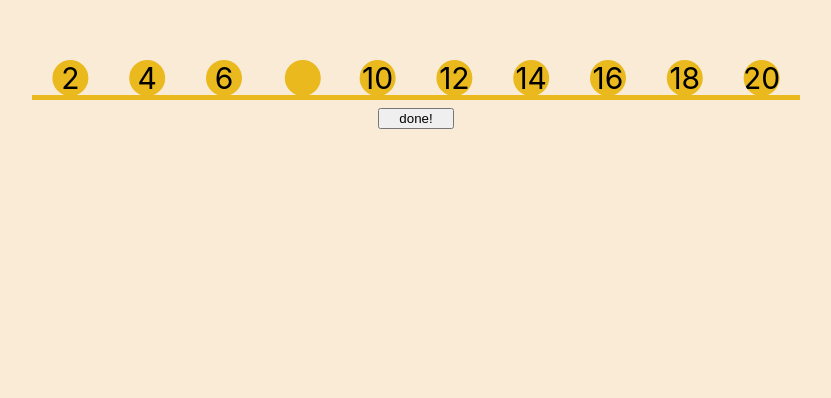
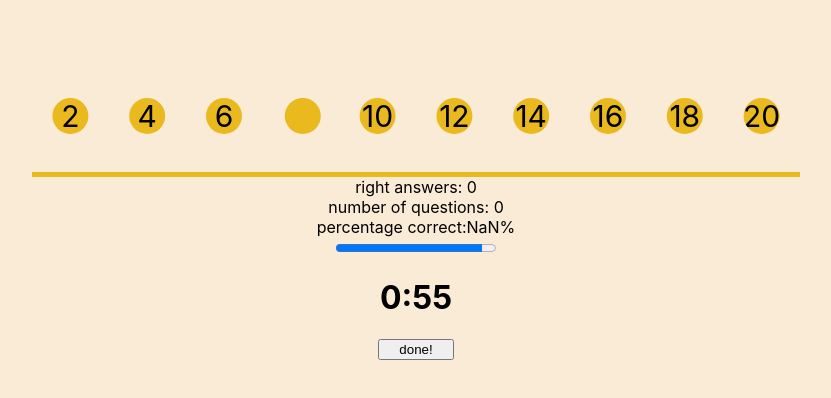
Before and after one commit to SchoolOfCode/final-project_front-end-full-stack-fam, a React (Create React App) app in the folder frontend-final-project/: page /activity in a window 1280 px wide. Shown: the part 300-698 px from the top of the page, without its empty margins (224-1055 px from the left). Built offline with nearby package versions, Linux system fonts and the light colour scheme.

Commit message:
timer functionality added

```diff
--- a/frontend-final-project/src/routes/ActivityPage/ActivityPage.css
+++ b/frontend-final-project/src/routes/ActivityPage/ActivityPage.css
@@ -16,22 +16,24 @@
     flex-direction: column;
     height: 10%;
     width: 60%;
+
 }
 
 
 .num-grid{
     display: grid;
     grid-template-columns: repeat( 10 , 1fr );
-
+    margin: 0;
     border-bottom: solid rgb(233, 185, 30) 5px;
-
     width: 100%;
     height: 50%;
+    align-items: center;
 }
 
 
 .num-text{
     text-align: center;
+
     margin: 0;
     clip-path: circle();
     background-color: rgb(233, 185, 30);
@@ -55,6 +57,10 @@
 
 }
 
+p{
+    margin: 0;
+}
+
 .button-container{
     margin-top: 1%;
     width:100%;
--- /dev/null
+++ b/frontend-final-project/src/routes/ActivityPage/NumLine/CountdownTimer.js
@@ -0,0 +1,43 @@
+import { useState, useEffect } from 'react'
+
+
+const Timer = (props) => {
+    const {initialMinute = 0,initialSeconds = 0} = props;
+    const [ minutes, setMinutes ] = useState(initialMinute);
+    const [seconds, setSeconds ] =  useState(initialSeconds);
+    useEffect(()=>{
+    let myInterval = setInterval(() => {
+            if (seconds > 0) {
+                setSeconds(seconds - 1);
+            }
+            if (seconds === 0) {
+                if (minutes === 0) {
+                    clearInterval(myInterval)
+                } else {
+                    setMinutes(minutes - 1);
+                    setSeconds(59);
+                }
+            }
+        }, 1000)
+        return ()=> {
+            clearInterval(myInterval);
+          };
+    });
+
+    return (
+        <div>
+        { minutes === 0 && seconds === 0
+            ? <div>TIME'S UP!</div>
+            : <div>
+            <progress value = {seconds} max="60" id="progressBar"></progress>
+            <h1> {minutes}:{seconds < 10 ?  `0${seconds}` : seconds}</h1>
+            </div>
+        }
+        </div>
+    )
+}
+
+export default Timer;
+
+
+    //  : <h1> {minutes}:{seconds < 10 ?  `0${seconds}` : seconds}</h1>
--- a/frontend-final-project/src/routes/ActivityPage/NumLine/NumLine.js
+++ b/frontend-final-project/src/routes/ActivityPage/NumLine/NumLine.js
@@ -1,16 +1,20 @@
 import './NumLine.css'
 import { useState, useEffect } from 'react';
+import Timer from './CountdownTimer';
 
 export default function NumLine(){
 
+    //SETTING OUR DEFAULT STATE
     const[answer, setAnswer] = useState("");
     const [prevAnsw, setPrevAnsw] = useState("");
+    const [score, setScore] = useState(0);
+    const [clicks, setClicks] = useState(0);
 
-    //Assinging initial values
+    //ASSIGNING ARRAY
     let array = ['2','4','6','8','10','12','14','16','18','20']
     let ranNum = Math.floor(Math.random() * 10)
 
-    //This checks the number doesn't repeat two times in a row
+    //THIS CHECKS THE NUMBER DOESNT REPEAT TWO TIMES IN A ROW
     function checkRanNum() {
         console.log(`RAN NUM: ${ranNum} PREV ANSWER: ${prevAnsw}`)
         while (ranNum === prevAnsw){
@@ -29,10 +33,12 @@ export default function NumLine(){
     // eslint-disable-next-line
     }, [ranNum])
 
+    //IMMUTABLE CHANGING OF ARRAY TO RENDER INPUT FIELD EACH TIME
     console.log(`random number is ${array[ranNum]}`)
     let newArray = [...array.slice(0, ranNum),"input",...array.slice(ranNum+1)]
     console.log(newArray);
 
+    //
     function handleClick(){
         const input = document.querySelector(".num-input");
         console.log(input.value)
@@ -40,14 +46,18 @@ export default function NumLine(){
         const inputValue = (input.value);
         if(inputValue === answer){
           console.log('number matches!');
-          // I haven't set the state for this
-            setPrevAnsw(ranNum)
-            setAnswer('')
+            setClicks(clicks +1);
+            setScore(score + 1);
+            setPrevAnsw(ranNum);
+            setAnswer('');
         }
         else if (inputValue !== answer){
             console.log('not quite, try again!')
+            setClicks(clicks +1)
         }
       }
+
+
 
 return (
     <div>
@@ -61,6 +71,11 @@ return (
             }
         })}
     </section>
+            <p className = "score">right answers: {score}</p>
+            <p>number of questions: {clicks}</p>
+            <p>percentage correct:{Math.floor((score / clicks) * 100)}%</p>
+            <Timer initialMinute = {0} initialSeconds = {60}/>
+
         <section className='button-container'>
             <button className='submit-button' onClick = {function(){handleClick()}}>done!</button>
             </section>
```
Also changed, not shown: frontend-final-project/src/routes/ActivityPage/ActivityPage.js (+1 -28 lines).
